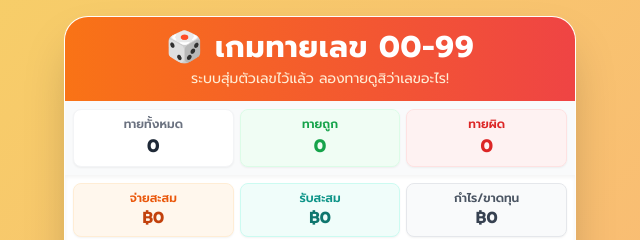
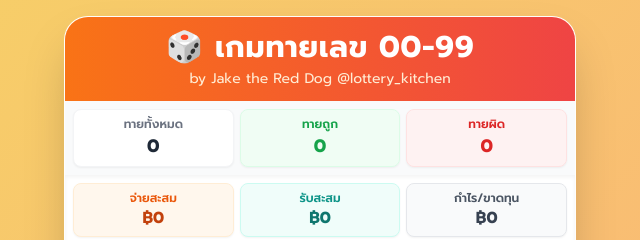
Before and after one commit to reddogboy/lottery-game-by-red-doy, a plain HTML site: page index.html in a window 1280 px wide. Shown: the top 240 px of the page, 320-960 px from the left. Drawn offline with nearby package versions, Linux system fonts and the light colour scheme.

Commit message:
Update index.html

```diff
--- a/index.html
+++ b/index.html
@@ -33,7 +33,7 @@
         <!-- Header (บีบอัดความสูง) -->
         <div class="bg-gradient-to-r from-orange-500 to-red-500 py-3 px-4 text-center text-white">
             <h1 class="text-2xl sm:text-3xl font-bold tracking-wide">🎲 เกมทายเลข 00-99</h1>
-            <p class="text-orange-100 mt-1 text-xs sm:text-sm">ระบบสุ่มตัวเลขไว้แล้ว ลองทายดูสิว่าเลขอะไร!</p>
+            <p class="text-orange-100 mt-1 text-xs sm:text-sm">by Jake the Red Dog @lottery_kitchen</p>
         </div>
 
         <!-- Dashboard สถิติ (บีบช่องว่างและลดขนาด) -->
```
